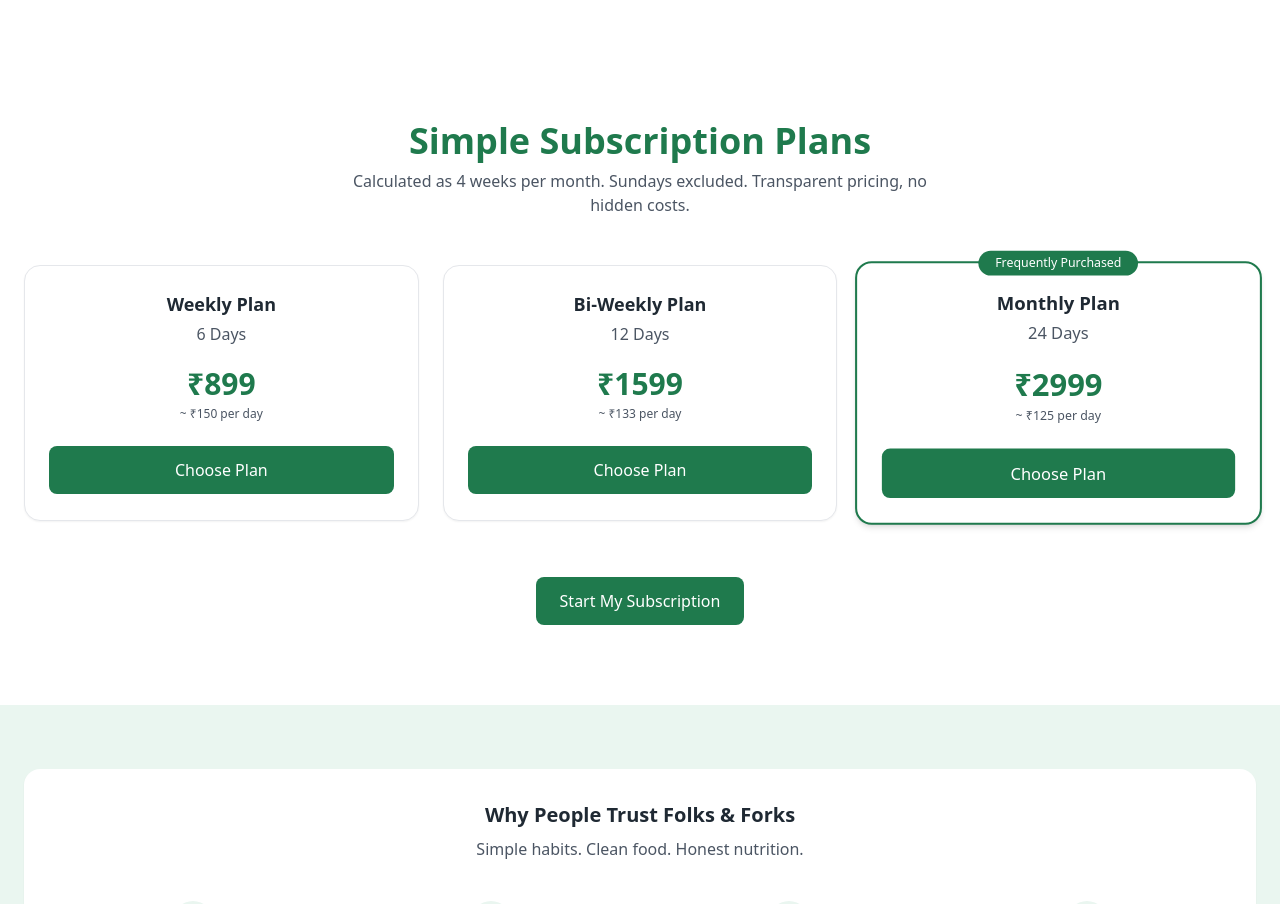
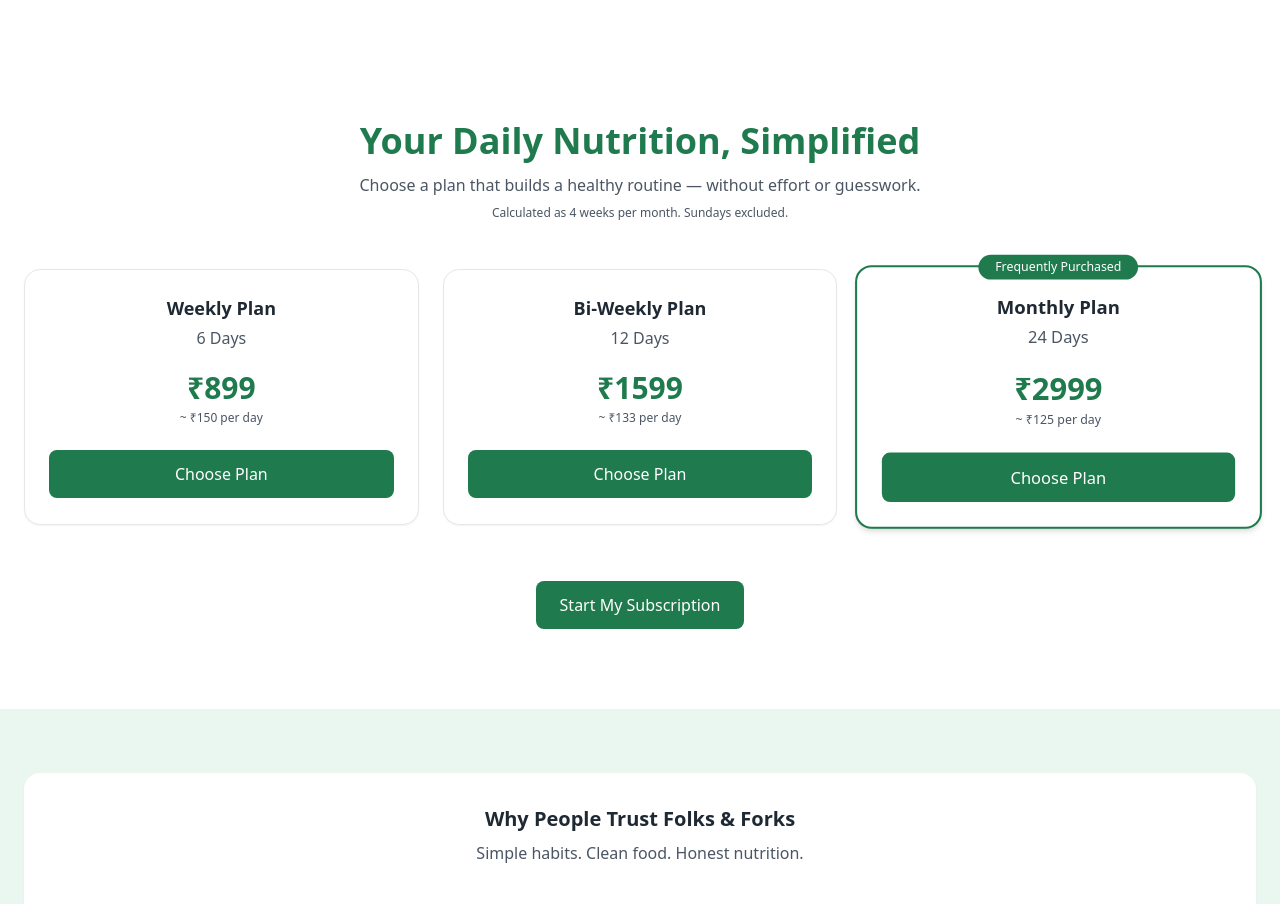
Before and after one commit to solai-sakthi-dasan-23/folks-and-forks, a React (Vite) app in the folder frontend/folks-and-forks/: page / in a window 1280 px wide. Shown: the part 1080-1984 px from the top of the page. Built offline with nearby package versions, Linux system fonts and the light colour scheme; no server answers.

Commit message:
Updated the wording pricing tab

```diff
--- a/frontend/folks-and-forks/src/components/Pricing.jsx
+++ b/frontend/folks-and-forks/src/components/Pricing.jsx
@@ -8,14 +8,20 @@ export default function Pricing() {
   return (
     <section id="pricing" className="bg-sectionTint py-20">
       <div className="section">
+
         <h2 className="heading text-center">
-          Simple Subscription Plans
+          Your Daily Nutrition, Simplified
         </h2>
 
-        <p className="text-center subtext mt-2 max-w-xl mx-auto">
+        <p className="text-center text-textSecondary mt-3 max-w-xl mx-auto">
+          Choose a plan that builds a healthy routine —
+          without effort or guesswork.
+        </p>
+
+        <p className="text-center text-xs text-textSecondary mt-2">
           Calculated as 4 weeks per month. Sundays excluded.
-          Transparent pricing, no hidden costs.
         </p>
+
 
         <div className="mt-12 grid grid-cols-1 sm:grid-cols-3 gap-6">
 
```
